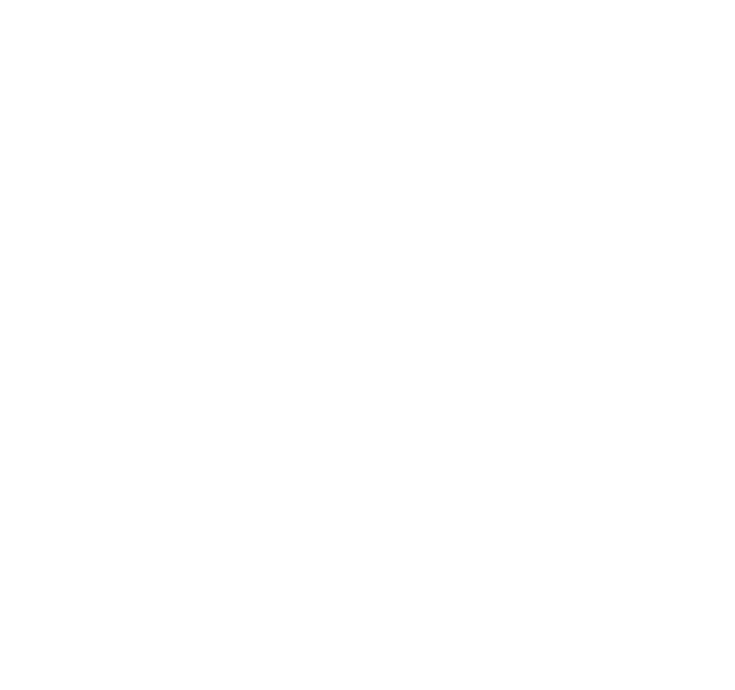
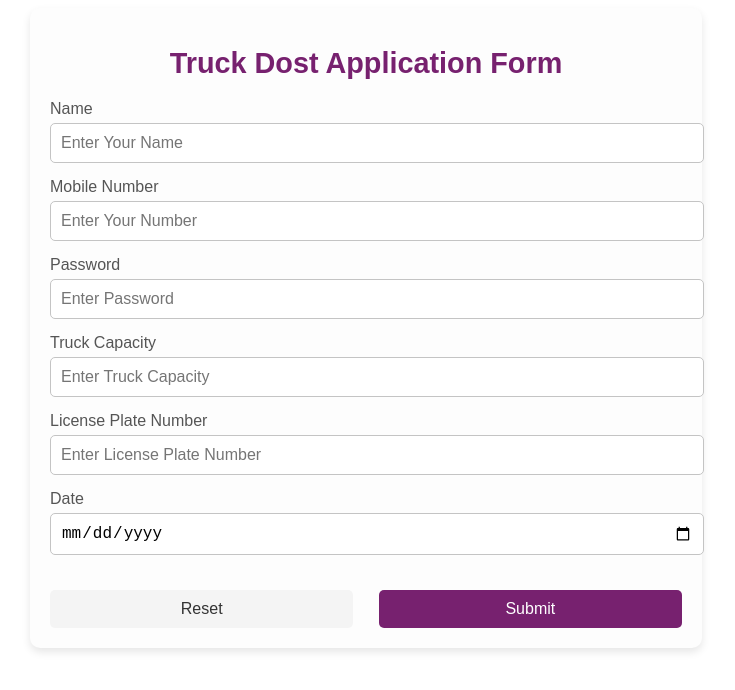
Before and after one commit to hvrshchaudhary/truck-dost, a React (Create React App) app in the folder frontend/: page /form in a window 1280 px wide. Before the commit this address had no page. Shown: the top 690 px of the page, without its empty margins (274-1009 px from the left). Built offline with nearby package versions, Linux system fonts and the light colour scheme.

Commit message:
Form Created Login

```diff
--- a/frontend/pages/Form.css
+++ /dev/null
@@ -1,82 +0,0 @@
-/* Reset default styling */
-body {
-    font-family: Arial, sans-serif;
-    margin: 0;
-    padding: 0;
-    background-color: #f9f9f9;
-  }
-
-  .container {
-    max-width: 600px;
-    margin: 50px auto;
-    background: #ffffff;
-    padding: 20px;
-    border-radius: 10px;
-    box-shadow: 0px 4px 10px rgba(0, 0, 0, 0.1);
-  }
-
-  h1 {
-    text-align: center;
-    color: #333333;
-    font-size: 2rem;
-    margin-bottom: 20px;
-  }
-
-  .form {
-    display: flex;
-    flex-direction: column;
-    gap: 15px;
-  }
-
-  .form-group {
-    display: flex;
-    flex-direction: column;
-  }
-
-  label {
-    font-size: 0.9rem;
-    font-weight: bold;
-    color: #333;
-    margin-bottom: 5px;
-  }
-
-  input {
-    padding: 10px;
-    font-size: 1rem;
-    border: 1px solid #ccc;
-    border-radius: 5px;
-    outline: none;
-    transition: border-color 0.3s ease;
-  }
-
-  input:focus {
-    border-color: #007bff;
-  }
-
-  .form-buttons {
-    display: flex;
-    justify-content: space-between;
-    gap: 10px;
-  }
-
-  button {
-    font-size: 1rem;
-    padding: 10px 15px;
-    border: none;
-    border-radius: 5px;
-    cursor: pointer;
-    transition: background-color 0.3s ease;
-  }
-
-  button.reset-btn {
-    background-color: #f44336;
-    color: #fff;
-  }
-
-  button.reset-btn:hover {
-    background-color: #d32f2f;
-  }
-
-  button.submit-btn {
-    background-color: #4caf
-  }
--- a/frontend/src/App.js
+++ b/frontend/src/App.js
@@ -2,6 +2,7 @@
 import { BrowserRouter as Router, Routes, Route } from 'react-router-dom';
 import Home from './components/Home';
 import About from './components/About';
+import Form from './pages/Form'; // Import Form from the pages folder
 
 function App() {
     return (
@@ -9,6 +10,7 @@
             <Routes>
                 <Route path="/" element={<Home />} />
                 <Route path="/about" element={<About />} />
+                <Route path="/form" element={<Form />} />
             </Routes>
         </Router>
     );
--- a/frontend/src/pages/Form.css
+++ b/frontend/src/pages/Form.css
@@ -1,82 +1,87 @@
-/* Reset default styling */
-body {
+/* Container Styling */
+.container {
+  width: 50%;
+  margin: 0 auto;
+  padding: 20px;
+  background-color: #fdfdfd;
+  border-radius: 10px;
+  box-shadow: 0 4px 8px rgba(0, 0, 0, 0.1);
   font-family: Arial, sans-serif;
-    margin: 0;
-    padding: 0;
-    background-color: #f9f9f9;
 }
 
-  .container {
-    max-width: 600px;
-    margin: 50px auto;
-    background: #ffffff;
-    padding: 20px;
-    border-radius: 10px;
-    box-shadow: 0px 4px 10px rgba(0, 0, 0, 0.1);
-  }
-
-  h1 {
+/* Title Styling */
+.form-title {
   text-align: center;
-    color: #333333;
-    font-size: 2rem;
+  color: #77216f;
+  font-size: 1.8rem;
   margin-bottom: 20px;
 }
 
-  .form {
+/* Form Styling */
+.styled-form {
   display: flex;
   flex-direction: column;
   gap: 15px;
 }
 
-  .form-group {
-    display: flex;
-    flex-direction: column;
-  }
-
+/* Label Styling */
 label {
-    font-size: 0.9rem;
-    font-weight: bold;
-    color: #333;
+  display: block;
+  font-size: 1rem;
+  color: #555;
   margin-bottom: 5px;
 }
 
-  input {
+/* Input Field Styling */
+input[type="text"],
+input[type="password"],
+input[type="date"] {
+  width: 100%;
   padding: 10px;
   font-size: 1rem;
-    border: 1px solid #ccc;
+  border: 1px solid #c4c4c4;
   border-radius: 5px;
-    outline: none;
+  background-color: #fff;
   transition: border-color 0.3s ease;
 }
 
 input:focus {
-    border-color: #007bff;
+  border-color: #77216f;
+  outline: none;
 }
 
+/* Buttons Styling */
 .form-buttons {
   display: flex;
   justify-content: space-between;
-    gap: 10px;
+  margin-top: 20px;
 }
 
-  button {
+.reset-btn,
+.submit-btn {
+  width: 48%;
+  padding: 10px;
   font-size: 1rem;
-    padding: 10px 15px;
   border: none;
   border-radius: 5px;
   cursor: pointer;
   transition: background-color 0.3s ease;
 }
 
-  button.reset-btn {
-    background-color: #f44336;
+.reset-btn {
+  background-color: #f4f4f4;
+  color: #333;
+}
+
+.reset-btn:hover {
+  background-color: #e4e4e4;
+}
+
+.submit-btn {
+  background-color: #77216f;
   color: #fff;
 }
 
-  button.reset-btn:hover {
-    background-color: #d32f2f;
+.submit-btn:hover {
+  background-color: #5c1856;
 }
-
-  button.submit-btn {
-    background-color: #4caf
-  }
--- a/frontend/src/pages/Form.js
+++ b/frontend/src/pages/Form.js
@@ -1,75 +1,79 @@
+import React from "react";
 import "./Form.css";
 
 function Form() {
   return (
     <div className="container">
-      <h1>Truck Dost</h1>
-      <form className="form">
+      <h1 className="form-title">Truck Dost Application Form</h1>
+      <form className="styled-form">
+        {/* Name Field */}
         <div className="form-group">
-          <label htmlFor="firstname">First Name</label>
+          <label htmlFor="name">Name</label>
           <input
             type="text"
-            placeholder="Enter First Name"
-            name="firstname"
-            id="firstname"
+            id="name"
+            name="name"
+            placeholder="Enter Your Name"
+            required
           />
         </div>
 
+        {/* Mobile Number Field */}
         <div className="form-group">
-          <label htmlFor="lastname">Last Name</label>
+          <label htmlFor="mobileNumber">Mobile Number</label>
           <input
             type="text"
-            placeholder="Enter Last Name"
-            name="lastname"
-            id="lastname"
+            id="mobileNumber"
+            name="mobileNumber"
+            placeholder="Enter Your Number"
+            required
+            pattern="^\d{10}$"
           />
         </div>
 
+        {/* Password Field */}
         <div className="form-group">
           <label htmlFor="password">Password</label>
           <input
             type="password"
+            id="password"
+            name="password"
             placeholder="Enter Password"
-            name="password"
-            id="password"
+            required
           />
         </div>
 
+        {/* Truck Capacity Field */}
         <div className="form-group">
-          <label htmlFor="email">Email</label>
+          <label htmlFor="truckCapacity">Truck Capacity</label>
           <input
-            type="email"
-            placeholder="Enter Email"
-            name="email"
-            id="email"
+            type="text"
+            id="truckCapacity"
+            name="truckCapacity"
+            placeholder="Enter Truck Capacity"
+            required
           />
         </div>
 
+        {/* License Plate Number Field */}
         <div className="form-group">
-          <label htmlFor="contact">Contact</label>
+          <label htmlFor="licensePlateNumber">License Plate Number</label>
           <input
             type="text"
-            placeholder="Enter your Contact"
-            name="contact"
-            id="contact"
+            id="licensePlateNumber"
+            name="licensePlateNumber"
+            placeholder="Enter License Plate Number"
+            required
           />
         </div>
 
+        {/* Date Field */}
         <div className="form-group">
-          <label htmlFor="truckcapacity">Truck Capacity</label>
-          <input
-            type="text"
-            placeholder="Enter Truck Capacity"
-            name="truckcapacity"
-            id="truckcapacity"
-          />
+          <label htmlFor="date">Date</label>
+          <input type="date" id="date" name="date" required />
         </div>
 
-        <div className="form-group">
-          <label htmlFor="date">Date</label>
-          <input type="date" name="date" id="date" />
-        </div>
-
+        {/* Buttons */}
         <div className="form-buttons">
           <button type="reset" className="reset-btn">
             Reset
```
Also changed, not shown: frontend/pages/Form.js (deleted, +0 -86 lines), 1 other file (tests, documents, lock files or other folders). Lines whose indentation alone changed are shown as unchanged.
